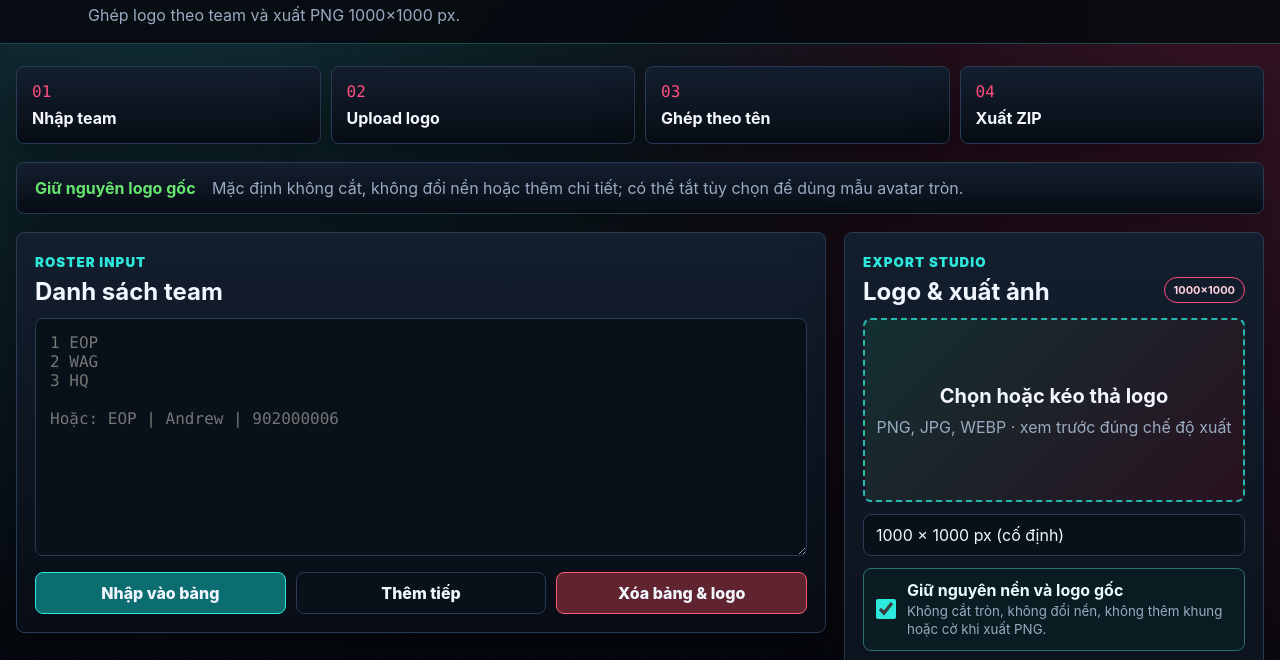
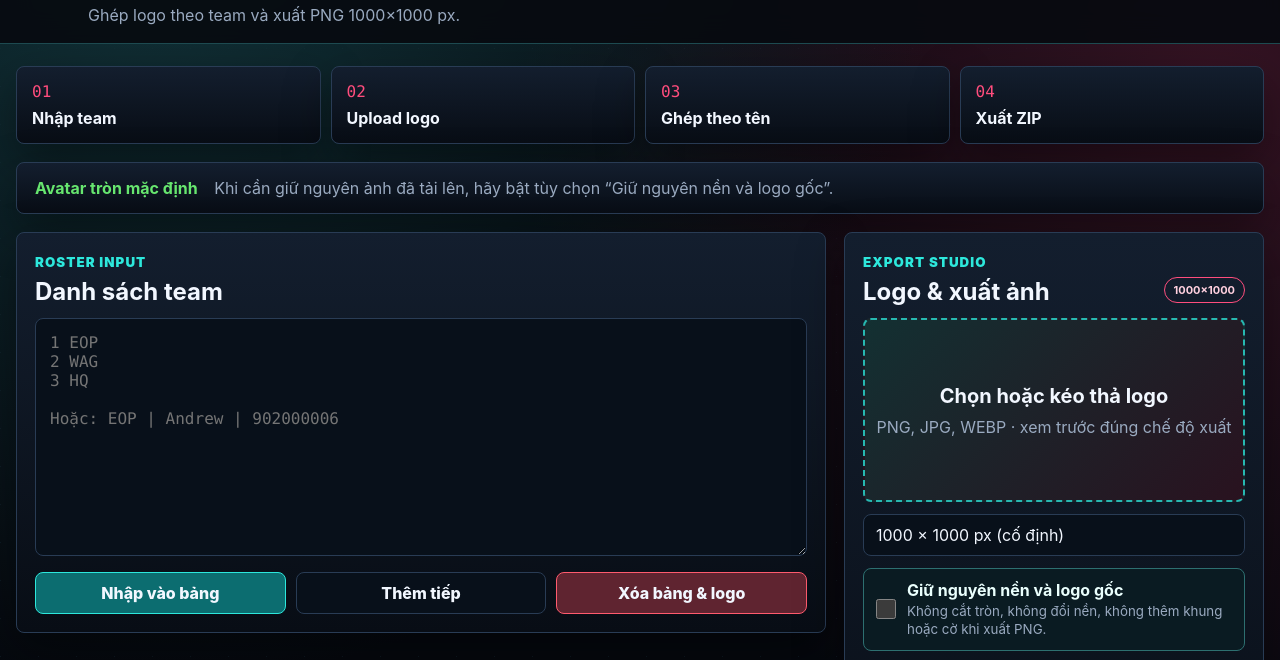
Before and after one commit to thinhne12345/ff-logo-matcher, a website: page index.html in a window 1280 px wide. Shown: the part 104-764 px from the top of the page. Drawn offline with Linux system fonts and the light colour scheme.

Commit message:
Default original-logo preservation to off

```diff
--- a/app.js
+++ b/app.js
@@ -99,4 +99,4 @@ function clearAll(){
 teams=HEADPICS.map(([avatar,id],i)=>({no:String(i+1),team:avatar,avatar,id,file:null}));
 $('aiMatch').onclick=localAutoMatch;$('aiMatch').disabled=false;$('aiStatus').textContent=`AI cục bộ miễn phí · đang nhớ ${logoMemory.length} mẫu logo trên thiết bị này.`;
 
-$('parse').onclick=()=>parseTeams($('paste').value);$('append').onclick=()=>parseTeams($('paste').value,true);$('clear').onclick=clearAll;$('match').onclick=matchNames;$('zip').onclick=downloadZip;$('preserveOriginal').onchange=render;$('files').onchange=e=>addFiles([...e.target.files]);const drop=$('drop');drop.ondragover=e=>{e.preventDefault();drop.classList.add('drag')};drop.ondragleave=()=>drop.classList.remove('drag');drop.ondrop=e=>{e.preventDefault();drop.classList.remove('drag');addFiles([...e.dataTransfer.files])};render();
+$('parse').onclick=()=>parseTeams($('paste').value);$('append').onclick=()=>parseTeams($('paste').value,true);$('clear').onclick=clearAll;$('match').onclick=matchNames;$('zip').onclick=downloadZip;$('preserveOriginal').checked=false;$('preserveOriginal').onchange=render;$('files').onchange=e=>addFiles([...e.target.files]);const drop=$('drop');drop.ondragover=e=>{e.preventDefault();drop.classList.add('drag')};drop.ondragleave=()=>drop.classList.remove('drag');drop.ondrop=e=>{e.preventDefault();drop.classList.remove('drag');addFiles([...e.dataTransfer.files])};render();
--- a/index.html
+++ b/index.html
@@ -1,8 +1,8 @@
 <!doctype html><html lang="vi"><head><meta charset="utf-8"><meta name="viewport" content="width=device-width,initial-scale=1"><title>FF Logo AI Matcher 1000×1000</title><link rel="stylesheet" href="styles.css"><style>.avatar-preview{width:86px;height:86px;display:grid;place-items:center;background:linear-gradient(#ff1838,#ff1838) left top/27px 4px no-repeat,linear-gradient(#ff1838,#ff1838) left top/4px 27px no-repeat,linear-gradient(#ff1838,#ff1838) right top/27px 4px no-repeat,linear-gradient(#ff1838,#ff1838) right top/4px 27px no-repeat,linear-gradient(#ff1838,#ff1838) left bottom/27px 4px no-repeat,linear-gradient(#ff1838,#ff1838) left bottom/4px 27px no-repeat,linear-gradient(#ff1838,#ff1838) right bottom/27px 4px no-repeat,linear-gradient(#ff1838,#ff1838) right bottom/4px 27px no-repeat,#10151c}.avatar-preview .preview{width:70px;height:70px;object-fit:cover;border-radius:50%;background:#05080d;border:0;outline:0}.headpics-select{width:100%;min-width:240px;min-height:42px;padding:0 10px}.row-file{display:inline-grid;place-items:center;min-height:42px;padding:0 14px;border:1px solid #2de8dc;border-radius:8px;background:#0c5b68;color:#fff;cursor:pointer;font-weight:800}.row-file input{display:none}</style></head><body>
 <header><div class="brand"><b>FF</b><div><small>LOGO OPERATIONS CONSOLE</small><h1>FF Logo AI Matcher</h1></div></div><p>Ghép logo theo team và xuất PNG 1000×1000 px.</p><i>Sẵn sàng · Xử lý trên trình duyệt</i></header>
 <main><nav><span>01 <b>Nhập team</b></span><span>02 <b>Upload logo</b></span><span>03 <b>Ghép theo tên</b></span><span>04 <b>Xuất ZIP</b></span></nav>
-<div class="notice"><b>Giữ nguyên logo gốc</b> Mặc định không cắt, không đổi nền hoặc thêm chi tiết; có thể tắt tùy chọn để dùng mẫu avatar tròn.</div>
+<div class="notice"><b>Avatar tròn mặc định</b> Khi cần giữ nguyên ảnh đã tải lên, hãy bật tùy chọn “Giữ nguyên nền và logo gốc”.</div>
 <section class="workspace"><article><small>ROSTER INPUT</small><h2>Danh sách team</h2><textarea id="paste" placeholder="1 EOP&#10;2 WAG&#10;3 HQ&#10;&#10;Hoặc: EOP | Andrew | 902000006"></textarea><div class="buttons"><button id="parse" class="primary">Nhập vào bảng</button><button id="append">Thêm tiếp</button><button id="clear" class="danger">Xóa bảng & logo</button></div></article>
-<article><small>EXPORT STUDIO</small><h2>Logo & xuất ảnh <em>1000×1000</em></h2><label id="drop"><input id="files" type="file" accept="image/png,image/jpeg,image/webp" multiple><strong>Chọn hoặc kéo thả logo</strong><span>PNG, JPG, WEBP · xem trước đúng chế độ xuất</span></label><input value="1000 × 1000 px (cố định)" disabled><label class="export-option" for="preserveOriginal"><input id="preserveOriginal" type="checkbox" checked><span><strong>Giữ nguyên nền và logo gốc</strong><small>Không cắt tròn, không đổi nền, không thêm khung hoặc cờ khi xuất PNG.</small></span></label><div class="buttons"><button id="match">Gắn theo tên file</button><button id="aiMatch" class="primary">AI miễn phí tự gắn</button><button id="zip" class="success">Tải ZIP</button></div><p id="aiStatus">AI cục bộ miễn phí · không cần API key hoặc thanh toán.</p><div class="progress"><div id="bar"></div></div><div class="stats"><span><b id="tc">0</b>team</span><span><b id="lc">0</b>logo</span><span><b id="mc">0</b>đã ghép</span></div></article></section>
+<article><small>EXPORT STUDIO</small><h2>Logo & xuất ảnh <em>1000×1000</em></h2><label id="drop"><input id="files" type="file" accept="image/png,image/jpeg,image/webp" multiple><strong>Chọn hoặc kéo thả logo</strong><span>PNG, JPG, WEBP · xem trước đúng chế độ xuất</span></label><input value="1000 × 1000 px (cố định)" disabled><label class="export-option" for="preserveOriginal"><input id="preserveOriginal" type="checkbox" autocomplete="off"><span><strong>Giữ nguyên nền và logo gốc</strong><small>Không cắt tròn, không đổi nền, không thêm khung hoặc cờ khi xuất PNG.</small></span></label><div class="buttons"><button id="match">Gắn theo tên file</button><button id="aiMatch" class="primary">AI miễn phí tự gắn</button><button id="zip" class="success">Tải ZIP</button></div><p id="aiStatus">AI cục bộ miễn phí · không cần API key hoặc thanh toán.</p><div class="progress"><div id="bar"></div></div><div class="stats"><span><b id="tc">0</b>team</span><span><b id="lc">0</b>logo</span><span><b id="mc">0</b>đã ghép</span></div></article></section>
 <article><small>MATCH BOARD</small><h2>Bảng team</h2><p>Tên file xuất ưu tiên HEADPICS ID, PNG logo 1000×1000.</p><div class="table"><table><thead><tr><th>NO</th><th>TEAM</th><th>LOGO</th><th>HEADPICS ID</th><th>TRẠNG THÁI</th><th></th></tr></thead><tbody id="tbody"></tbody></table></div></article>
 <article><small>MANUAL REVIEW</small><h2>Logo chưa ghép</h2><div id="unmatched" class="unmatched"></div></article></main><style>.unmatched{grid-template-columns:repeat(auto-fill,minmax(240px,1fr));align-items:start}.unmatched .card{min-width:0;overflow:hidden;padding:12px;background:#09101a}.unmatched .card img{display:block;width:100%;height:160px;object-fit:contain;border:1px solid #293c55;border-radius:7px;background:linear-gradient(45deg,#101722 25%,#080d14 25%,#080d14 75%,#101722 75%);background-size:20px 20px}.unmatched .filename{display:block;max-width:100%;overflow:hidden;text-overflow:ellipsis;white-space:nowrap;color:#dce8f8;font-size:12px}.unmatched .card select{width:100%;min-width:0}</style><script src="app.js"></script></body></html>
```
